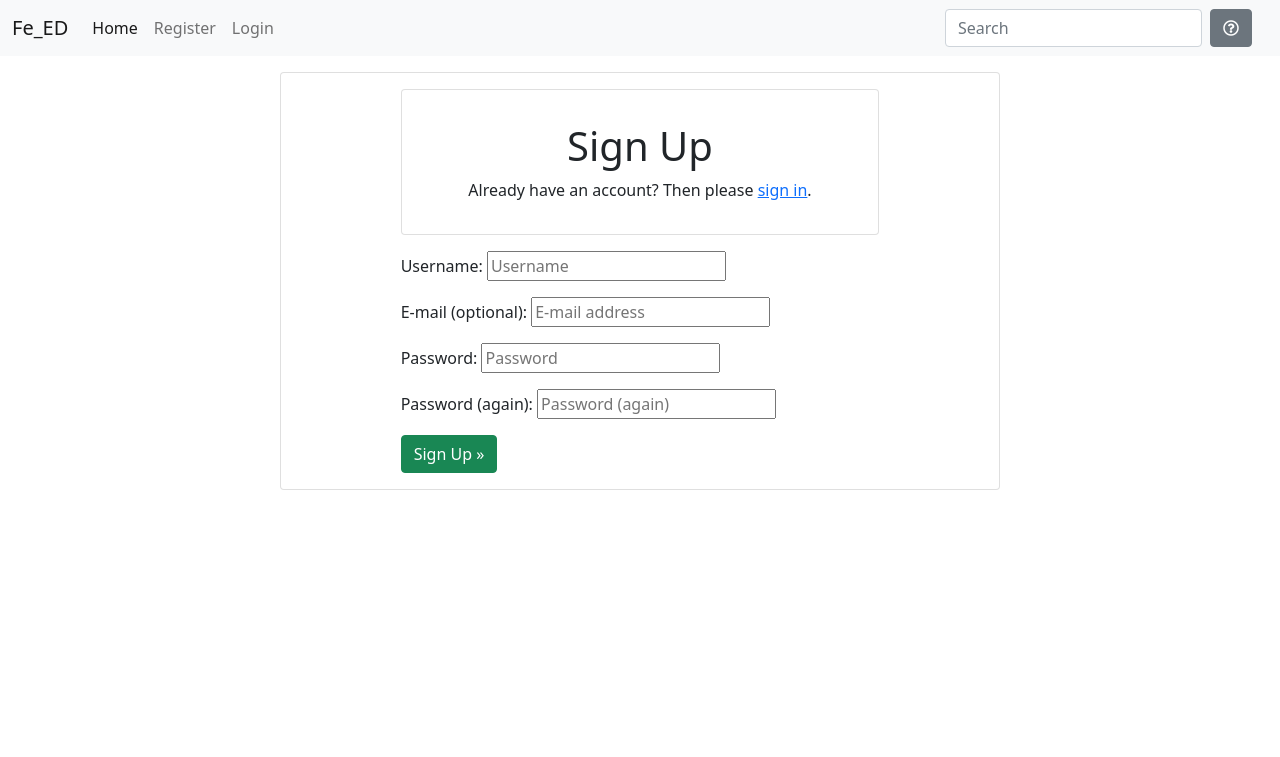
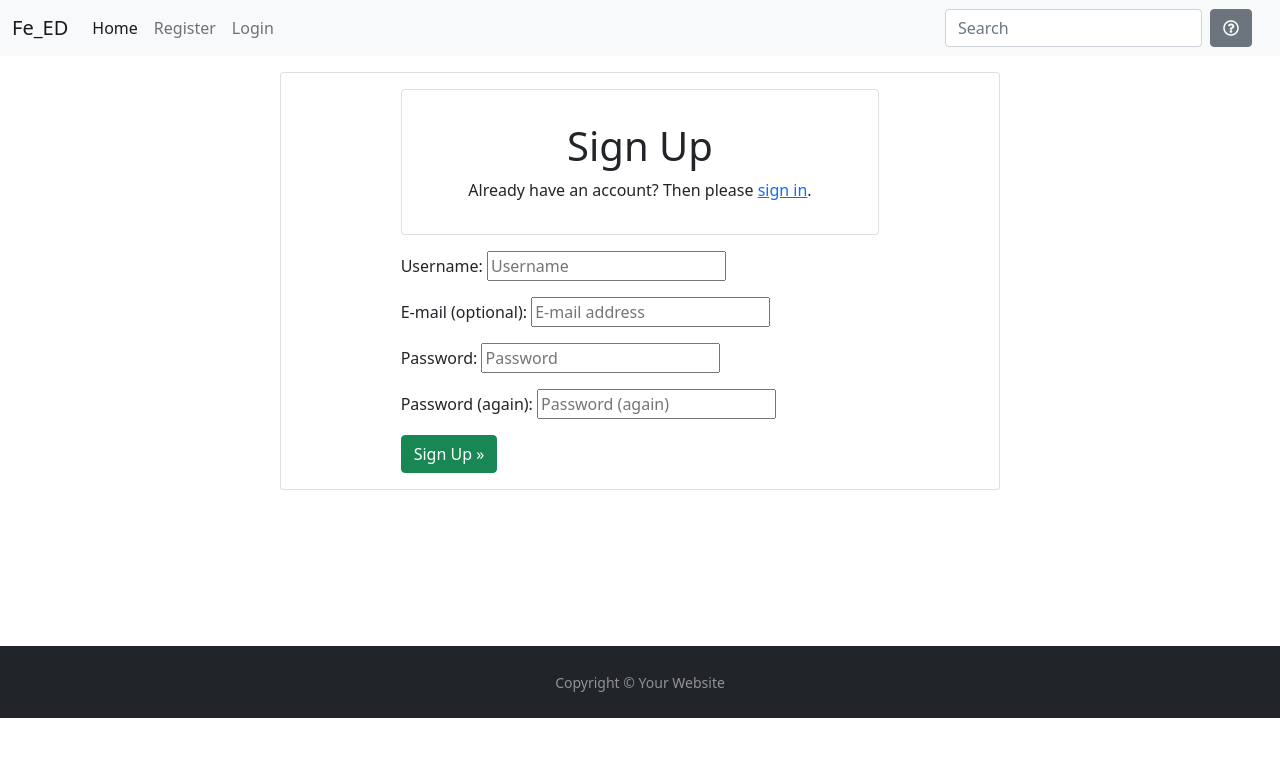
Before and after one commit to Code-Institute-Submissions/jacobmolsby93-milestone4, a Django app: page /accounts/signup/ in a window 1280 px wide. Shown: the top 757 px of the page. Run offline with Django 3.2, Linux system fonts and the light colour scheme.

Commit message:
add footer

```diff
--- a/templates/base.html
+++ b/templates/base.html
@@ -59,6 +59,23 @@
 
     {% endblock %}
   </div>
+  <body class="d-flex flex-column">
+    <div id="page-content">
+      <div class="container text-center">
+        <div class="row justify-content-center">
+          <div class="col-md-7">
+            <h1 class="fw-light mt-4 text-white">Sticky Footer using Flexbox</h1>
+            <p class="lead text-white-50">Use just two Bootstrap utility classes and three custom CSS rules and you will have a flexbox enabled sticky footer for your website!</p>
+          </div>
+        </div>
+      </div>
+    </div>
+    <footer id="sticky-footer" class="flex-shrink-0 py-4 bg-dark text-white-50">
+      <div class="container text-center">
+        <small>Copyright &copy; Your Website</small>
+      </div>
+    </footer>
+  </body>
 </body>
 
 </html>
```
Also changed, not shown: README.md.
